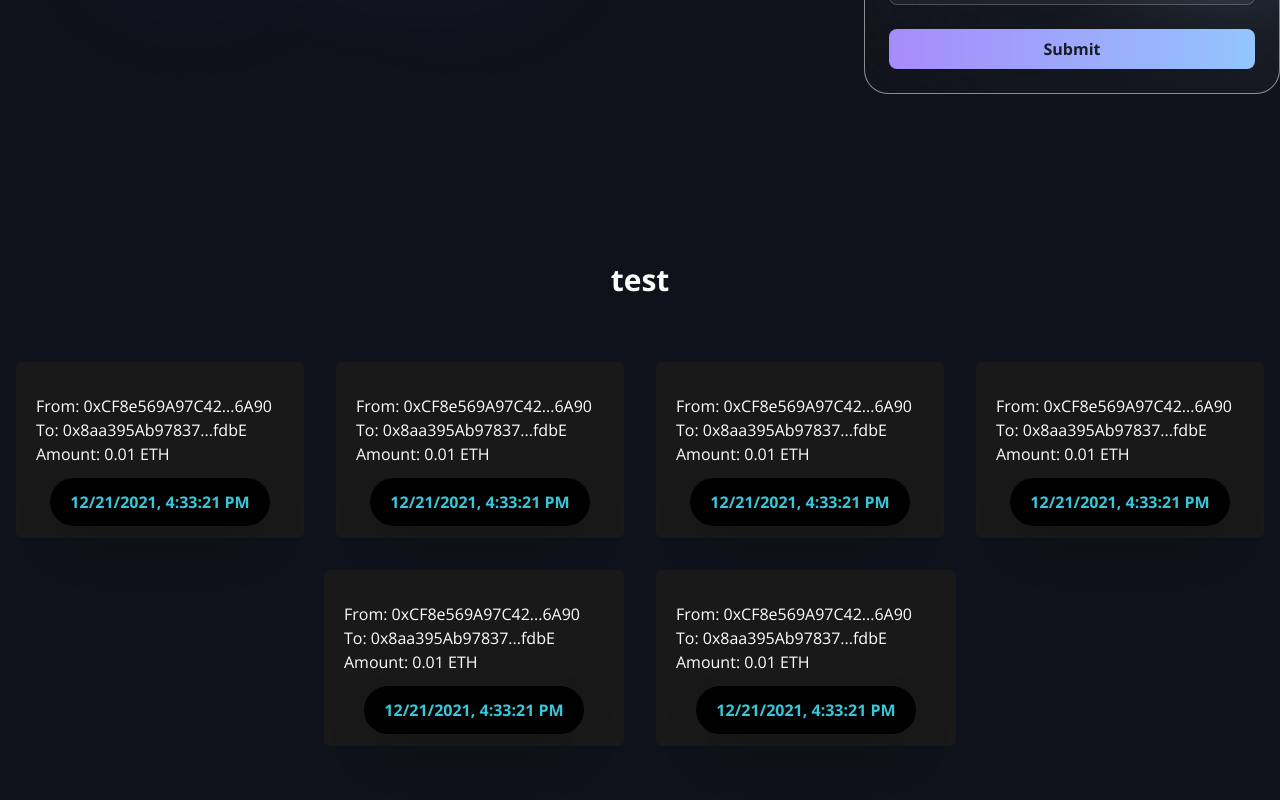
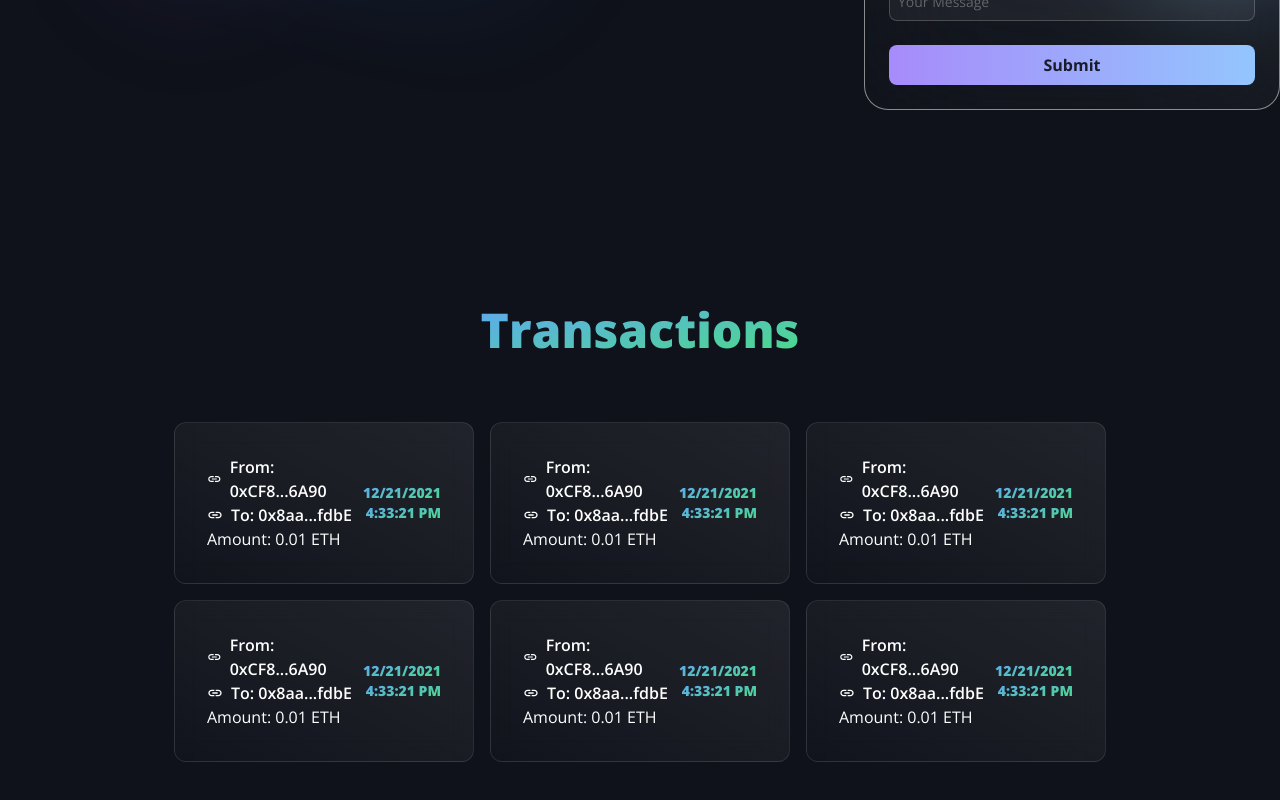
Before and after one commit to ishaan1013/sol-basics, a React (Vite) app in the folder client/: page / in a window 1280 px wide. Shown: the part 602-1402 px from the top of the page. Built offline with nearby package versions, Linux system fonts and the light colour scheme.

Commit message:
transactions section

```diff
--- a/client/src/components/Landing.tsx
+++ b/client/src/components/Landing.tsx
@@ -24,22 +24,22 @@ const Landing = () => {
 
     const initialValues: MyFormValues = { ethAddress: '', amount: '', message: '' };
     return (
-        <section className="w-full h-screen flex justify-center pt-8">
-            <div className="container h-full flex lg:flex-row flex-col lg:mt-0 mt-[22vh] justify-between items-center relative">
+        <section className="w-full min-h-screen flex justify-center pt-8">
+            <div className="container min-h-screen flex lg:flex-row flex-col lg:mt-0 mt-[22vh] justify-between items-center relative">
                 <div className="bg-violet-500 -z-10 w-12 h-96 rounded-[100%] absolute left-36 -mt-24 -rotate-12 blur-[80px] opacity-60"/>
                 <div className="bg-blue-500 -z-10 w-12 h-96 rounded-[100%] absolute left-80 mt-16 -rotate-[70deg] blur-[80px] opacity-60"/>
                 <img src={Eth1} alt="Background Image" className="absolute lg:-right-44 -z-10 lg:mb-20 lg:mt-0 mt-96 lg:ml-0 ml-72" />
                 <div>
-                    <h1 className="text-transparent bg-clip-text bg-gradient-to-r from-violet-400 to-blue-300 font-extrabold sm:text-[6rem] text-[16vw]">Exchange</h1>
+                    <h1 className="text-transparent bg-clip-text bg-gradient-to-br from-violet-400 to-blue-300 font-extrabold sm:text-[6rem] text-[16vw]">Exchange</h1>
                     { currentAccount ?
                     <button
-                    className="select-none bg-gradient-to-r from-violet-400 to-blue-300 w-full p-2 mt-2 rounded-lg text-[#0f121a] font-bold sm:text-lg xs:text-[1rem] text-sm cursor-not-allowed opacity-50">
+                    className="select-none bg-gradient-to-r from-violet-400 to-blue-300 w-full p-2 mt-2 rounded-lg text-[#0f121a] font-bold sm:text-lg xs:text-base text-sm cursor-not-allowed opacity-50">
                         Wallet Connected!
                     </button>
                     :
                     <button
                     onClick={() => {connectWallet()}}
-                    className="select-none bg-gradient-to-r from-violet-400 hover:from-violet-500 to-blue-300 hover:to-blue-400 w-full p-2 mt-2 rounded-lg text-[#0f121a] font-bold sm:text-lg xs:text-[1rem] text-sm">
+                    className="select-none bg-gradient-to-r from-violet-400 hover:from-violet-500 to-blue-300 hover:to-blue-400 w-full p-2 mt-2 rounded-lg text-[#0f121a] font-bold sm:text-lg xs:text-base text-sm">
                         Connect Wallet
                     </button>
                     }
--- a/client/src/components/Navbar.tsx
+++ b/client/src/components/Navbar.tsx
@@ -23,10 +23,10 @@ const Navbar = () => {
                 <div className="hidden w-full md:block md:w-auto z-50">
                     <ul className="flex flex-col mt-4 md:flex-row md:space-x-4 md:mt-0 md:text-sm md:font-medium">
                         <li>
-                            <p className="cursor-pointer block py-2 pr-4 pl-3 text-white rounded-xl md:bg-transparent md:hover:bg-blue-50/10 hover:bg-blue-400 md:px-3 md:py-2 text-[1rem]" aria-current="page">Exchange</p>
+                            <p className="cursor-pointer block py-2 pr-4 pl-3 text-white rounded-xl md:bg-transparent md:hover:bg-blue-50/10 hover:bg-blue-400 md:px-3 md:py-2 text-base" aria-current="page">Exchange</p>
                         </li>
                         <li>
-                            <p className="cursor-pointer block py-2 pr-4 pl-3 text-white rounded-xl md:bg-transparent md:hover:bg-blue-50/10 hover:bg-blue-400 md:px-3 md:py-2 text-[1rem]" aria-current="page">Transactions</p>
+                            <p className="cursor-pointer block py-2 pr-4 pl-3 text-white rounded-xl md:bg-transparent md:hover:bg-blue-50/10 hover:bg-blue-400 md:px-3 md:py-2 text-base" aria-current="page">Transactions</p>
                         </li>
                     </ul>
                 </div>
@@ -36,10 +36,10 @@ const Navbar = () => {
                     <div className="backdrop-blur-lg  w-full h-full">
                         <ul className="flex flex-col mt-24 xs:pr-24 xs:pl-8 pr-16 pl-6 font-medium">
                             <li>
-                                <p className="slide cursor-pointer block my-2 py-2 pr-4 pl-3 text-white rounded-lg bg-transparent hover:bg-blue-50/10 text-[1rem]" aria-current="page">Exchange</p>
+                                <p className="slide cursor-pointer block my-2 py-2 pr-4 pl-3 text-white rounded-lg bg-transparent hover:bg-blue-50/10 text-base" aria-current="page">Exchange</p>
                             </li>
                             <li>
-                                <p className="slide cursor-pointer block py-2 pr-4 pl-3 text-white rounded-lg bg-transparent hover:bg-blue-50/10 text-[1rem]" aria-current="page">Transactions</p>
+                                <p className="slide cursor-pointer block py-2 pr-4 pl-3 text-white rounded-lg bg-transparent hover:bg-blue-50/10 text-base" aria-current="page">Transactions</p>
                             </li>
                         </ul>
                     </div>
--- a/client/src/components/Transactions.tsx
+++ b/client/src/components/Transactions.tsx
@@ -1,7 +1,9 @@
 import { useContext, FC } from 'react'
 import { TransactionContext } from '../context/TransactionContext'
 import testData from '../utils/testData'
-import { shortenAddress } from '../utils/shortenAddress'
+import { shortenAddressMore } from '../utils/shortenAddressMore'
+
+import { MdOutlineLink } from 'react-icons/md'
 
 interface CardProps {
     addressTo: string,
@@ -14,33 +16,32 @@ interface CardProps {
 const TransactionsCard:FC<CardProps> = ({ addressTo, addressFrom, timestamp, message, amount }:CardProps) => {
 
     return (
-      <div className="bg-[#181918] m-4 flex flex-1
-        2xl:min-w-[450px]
-        2xl:max-w-[500px]
-        sm:min-w-[270px]
-        sm:max-w-[300px]
-        min-w-full
-        flex-col p-3 rounded-md hover:shadow-2xl"
-      >
-        <div className="flex flex-col items-center w-full mt-3">
-          <div className="display-flex justify-start w-full mb-6 p-2">
-            <a href={`https://ropsten.etherscan.io/address/${addressFrom}`} target="_blank" rel="noreferrer">
-              <p className="text-white text-base">From: {shortenAddress(addressFrom)}</p>
+        <div className="bg-gradient-to-bl from-white/[0.08] to-white/[0.01] border-[1px] border-white/10 backdrop-blur-md m-2
+        2xl:min-w-[450px] 2xl:max-w-[500px] sm:min-w-[270px] sm:max-w-[300px]
+        min-w-full flex justify-between items-center sm:p-8 p-6 rounded-xl hover:shadow-2xl
+        relative hover:before:opacity-100 before:opacity-0 before:absolute before:w-full before:h-1/4 before:-z-10
+        before:bg-gradient-to-r before:from-blue-600 before:to-green-400
+        before:left-0 before:bottom-4 before:blur-[50px] duration-500">
+            <div className="flex flex-col items-center">
+                <div className="display-flex justify-start">
+                    <a href={`https://goerli.etherscan.io/address/${addressFrom}`} target="_blank" rel="noreferrer" className="text-white hover:text-white/50 flex items-center">
+                        <MdOutlineLink/><p className="ml-2 font-semibold md:text-base text-sm"><span className="select-none">From:</span> {shortenAddressMore(addressFrom)}</p>
                     </a>
-            <a href={`https://ropsten.etherscan.io/address/${addressTo}`} target="_blank" rel="noreferrer">
-              <p className="text-white text-base">To: {shortenAddress(addressTo)}</p>
+                    <a href={`https://goerli.etherscan.io/address/${addressTo}`} target="_blank" rel="noreferrer" className="text-white hover:text-white/50 flex items-center">
+                        <MdOutlineLink/><p className="ml-2 font-semibold md:text-base text-sm"><span className="select-none">To:</span> {shortenAddressMore(addressTo)}</p>
                     </a>
-            <p className="text-white text-base">Amount: {amount} ETH</p>
+                    <p className="text-white font-light md:text-base text-sm select-none">Amount: {amount} ETH</p>
                     {message && (
                     <>
                         <br />
-                <p className="text-white text-base">Message: {message}</p>
+                        <p className="text-white md:text-base text-sm select-none">Message: {message}</p>
                     </>
                     )}
                 </div>
-          <div className="bg-black p-3 px-5 w-max rounded-3xl -mt-5 shadow-2xl">
-            <p className="text-[#37c7da] font-bold">{timestamp}</p>
             </div>
+            <div>
+                <p className="select-none text-end text-transparent bg-clip-text bg-gradient-to-br from-blue-400 to-green-400 font-extrabold md:text-sm text-xs">{timestamp.split(',')[0]}</p>
+                <p className="select-none text-end text-transparent bg-clip-text bg-gradient-to-br from-blue-400 to-green-400 font-extrabold md:text-sm text-xs">{timestamp.substring(timestamp.indexOf(',') + 2)}</p>
             </div>
         </div>
     );
@@ -51,10 +52,10 @@ const Transactions = () => {
     const { currentAccount } = useContext(TransactionContext)
 
     return (
-        <section className="w-screen flex-col flex py-16 items-center">
-            <h1 className="text-3xl font-bold text-white">test</h1>
+        <section className="w-screen flex-col flex py-16 lg:mt-0 mt-8 items-center">
+            <h1 className="sm:text-[3rem] text-[9vw] font-extrabold text-transparent bg-clip-text bg-gradient-to-br from-blue-400 to-green-400">Transactions</h1>
 
-            <div className="flex flex-wrap justify-center items-center mt-12">
+            <div className="flex flex-wrap justify-center items-center mt-12 px-12">
                 {testData.reverse().map((transaction, i) => (
                 <TransactionsCard key={i} {...transaction} />
                 ))}
--- a/client/src/utils/shortenAddress.ts
+++ b/client/src/utils/shortenAddress.ts
@@ -1 +1 @@
-export const shortenAddress = (address:string) => `${address.slice(0, 15)}...${address.slice(address.length - 4)}`;
+export const shortenAddress = (address:string) => `${address.slice(0, 10)}...${address.slice(address.length - 4)}`;
--- /dev/null
+++ b/client/src/utils/shortenAddressMore.ts
@@ -0,0 +1 @@
+export const shortenAddressMore = (address:string) => `${address.slice(0, 5)}...${address.slice(address.length - 4)}`;
```
Lines whose indentation alone changed are shown as unchanged.
